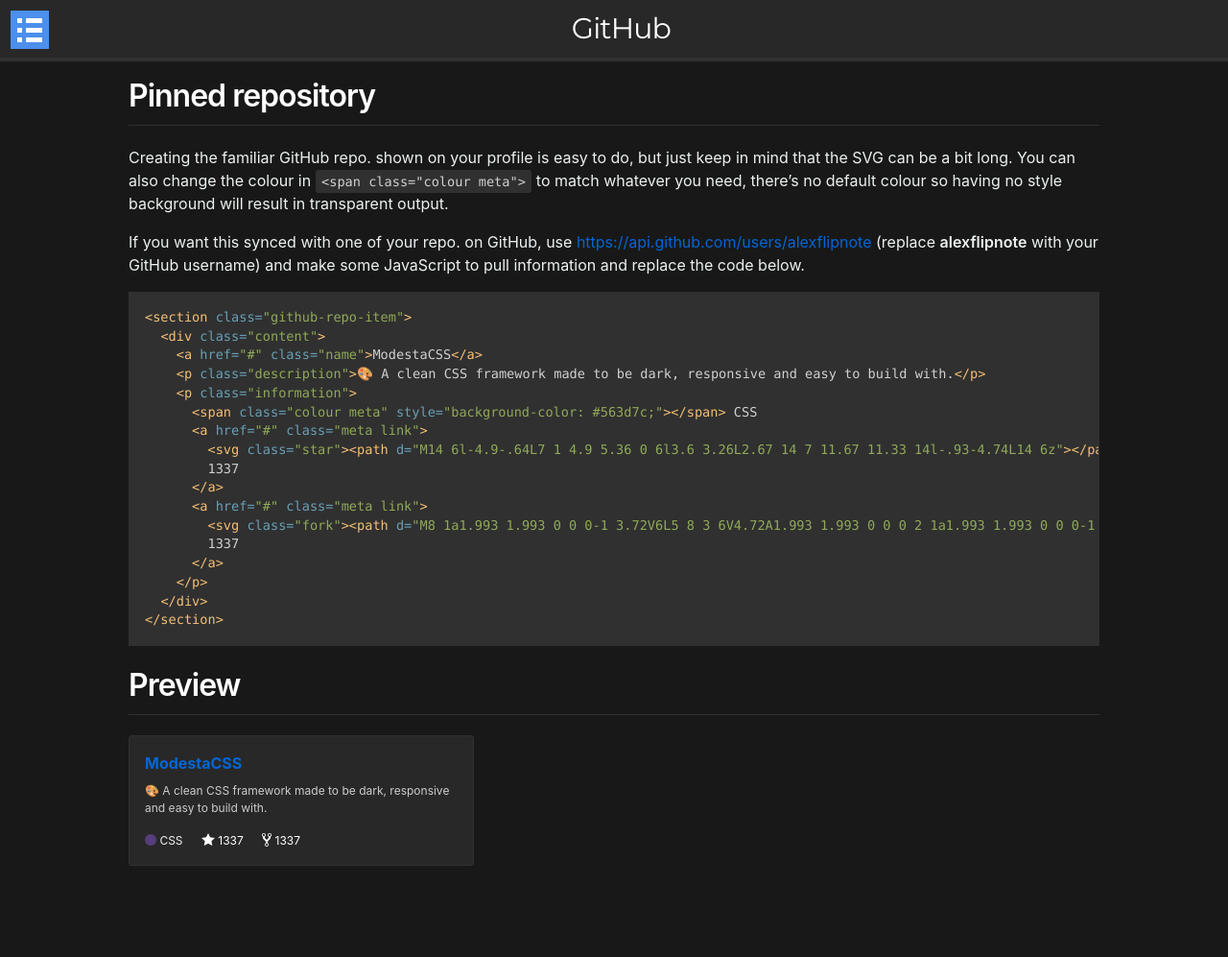
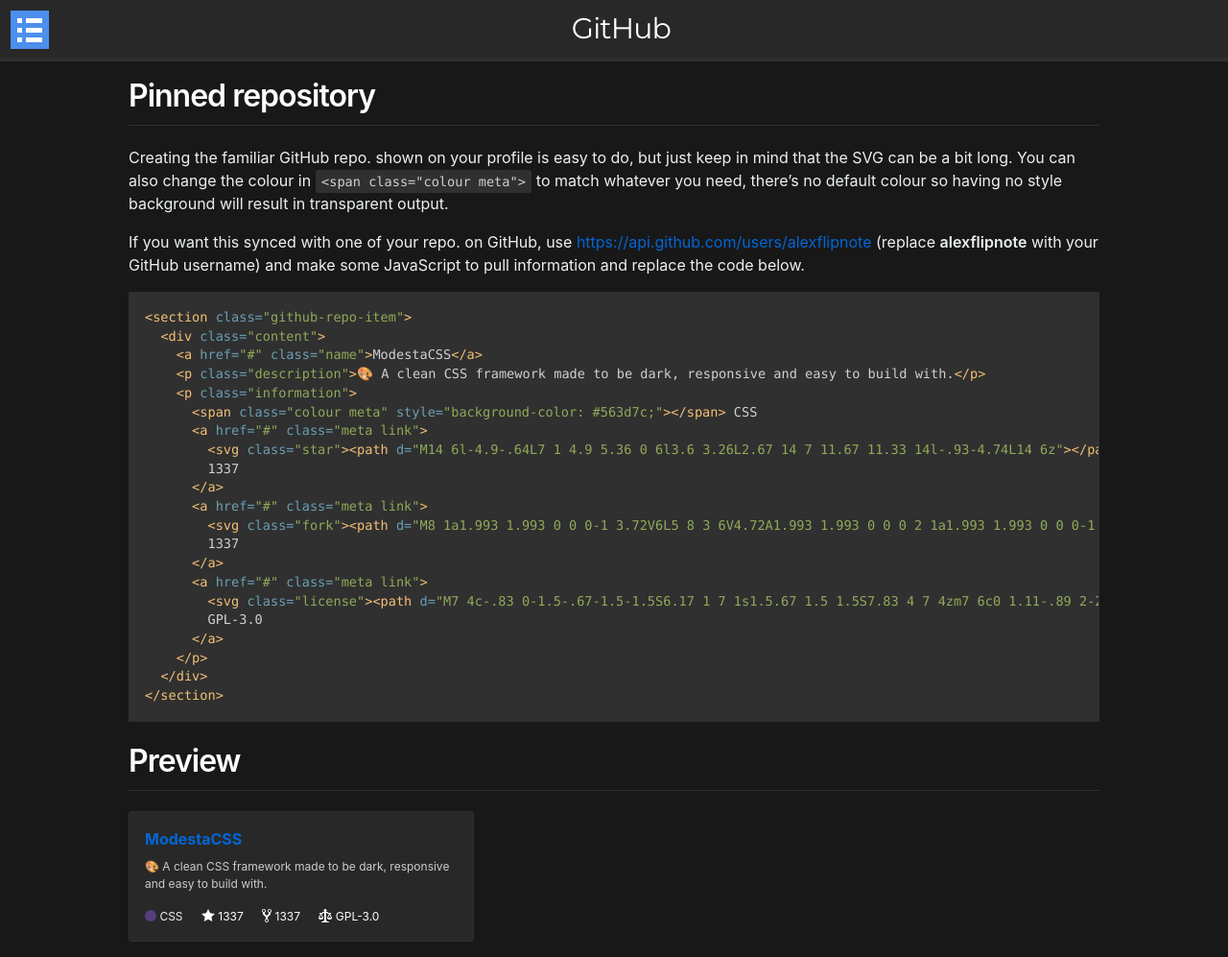
Before and after one commit to AlexFlipnote/Modesta, a Jekyll site: the page built from _pages/docs/github.md, in a window 1280 px wide. Shown: the whole page at 96% size. Built offline with Jekyll 4.4.1, drawn with Linux system fonts in a browser that asks for light colours; before the commit the page ends 918 px from its top, so only the background shows below that.

Commit message:
GitHub License

```diff
--- a/_pages/docs/github.md
+++ b/_pages/docs/github.md
@@ -25,6 +25,10 @@
         <svg class="fork"><path d="M8 1a1.993 1.993 0 0 0-1 3.72V6L5 8 3 6V4.72A1.993 1.993 0 0 0 2 1a1.993 1.993 0 0 0-1 3.72V6.5l3 3v1.78A1.993 1.993 0 0 0 5 15a1.993 1.993 0 0 0 1-3.72V9.5l3-3V4.72A1.993 1.993 0 0 0 8 1zM2 4.2C1.34 4.2.8 3.65.8 3c0-.65.55-1.2 1.2-1.2.65 0 1.2.55 1.2 1.2 0 .65-.55 1.2-1.2 1.2zm3 10c-.66 0-1.2-.55-1.2-1.2 0-.65.55-1.2 1.2-1.2.65 0 1.2.55 1.2 1.2 0 .65-.55 1.2-1.2 1.2zm3-10c-.66 0-1.2-.55-1.2-1.2 0-.65.55-1.2 1.2-1.2.65 0 1.2.55 1.2 1.2 0 .65-.55 1.2-1.2 1.2z"></path></svg>
         1337
       </a>
+      <a href="#" class="meta link">
+        <svg class="license"><path d="M7 4c-.83 0-1.5-.67-1.5-1.5S6.17 1 7 1s1.5.67 1.5 1.5S7.83 4 7 4zm7 6c0 1.11-.89 2-2 2h-1c-1.11 0-2-.89-2-2l2-4h-1c-.55 0-1-.45-1-1H8v8c.42 0 1 .45 1 1h1c.42 0 1 .45 1 1H3c0-.55.58-1 1-1h1c0-.55.58-1 1-1h.03L6 5H5c0 .55-.45 1-1 1H3l2 4c0 1.11-.89 2-2 2H2c-1.11 0-2-.89-2-2l2-4H1V5h3c0-.55.45-1 1-1h4c.55 0 1 .45 1 1h3v1h-1l2 4zM2.5 7L1 10h3L2.5 7zM13 10l-1.5-3-1.5 3h3z"></path></svg>
+        GPL-3.0
+      </a>
     </p>
   </div>
 </section>
@@ -45,6 +49,10 @@
         <svg class="fork"><path d="M8 1a1.993 1.993 0 0 0-1 3.72V6L5 8 3 6V4.72A1.993 1.993 0 0 0 2 1a1.993 1.993 0 0 0-1 3.72V6.5l3 3v1.78A1.993 1.993 0 0 0 5 15a1.993 1.993 0 0 0 1-3.72V9.5l3-3V4.72A1.993 1.993 0 0 0 8 1zM2 4.2C1.34 4.2.8 3.65.8 3c0-.65.55-1.2 1.2-1.2.65 0 1.2.55 1.2 1.2 0 .65-.55 1.2-1.2 1.2zm3 10c-.66 0-1.2-.55-1.2-1.2 0-.65.55-1.2 1.2-1.2.65 0 1.2.55 1.2 1.2 0 .65-.55 1.2-1.2 1.2zm3-10c-.66 0-1.2-.55-1.2-1.2 0-.65.55-1.2 1.2-1.2.65 0 1.2.55 1.2 1.2 0 .65-.55 1.2-1.2 1.2z"></path></svg>
         1337
       </a>
+      <a href="#" class="meta link">
+        <svg class="license"><path d="M7 4c-.83 0-1.5-.67-1.5-1.5S6.17 1 7 1s1.5.67 1.5 1.5S7.83 4 7 4zm7 6c0 1.11-.89 2-2 2h-1c-1.11 0-2-.89-2-2l2-4h-1c-.55 0-1-.45-1-1H8v8c.42 0 1 .45 1 1h1c.42 0 1 .45 1 1H3c0-.55.58-1 1-1h1c0-.55.58-1 1-1h.03L6 5H5c0 .55-.45 1-1 1H3l2 4c0 1.11-.89 2-2 2H2c-1.11 0-2-.89-2-2l2-4H1V5h3c0-.55.45-1 1-1h4c.55 0 1 .45 1 1h3v1h-1l2 4zM2.5 7L1 10h3L2.5 7zM13 10l-1.5-3-1.5 3h3z"></path></svg>
+        GPL-3.0
+      </a>
     </p>
   </div>
 </section>
```
Also changed, not shown: scss/components/_github.scss (+7 -6 lines), css/modesta.min.css.
